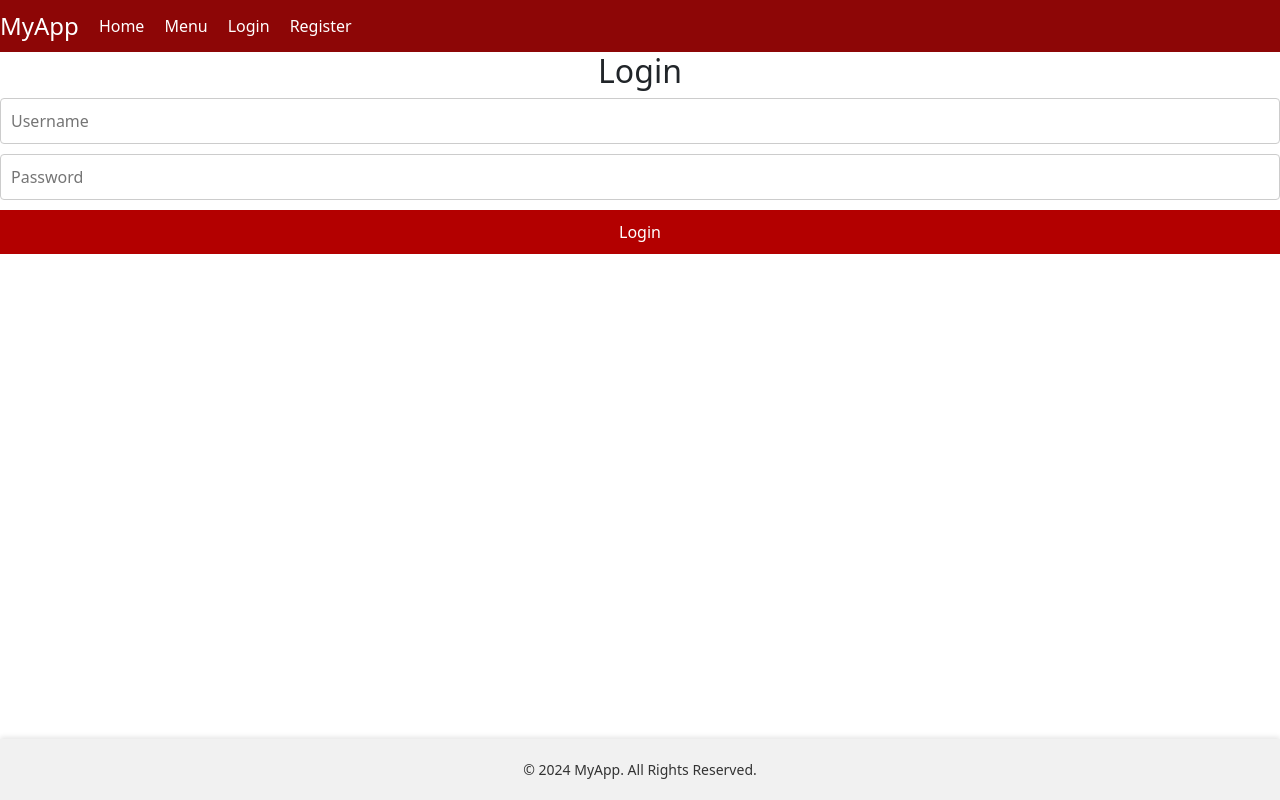
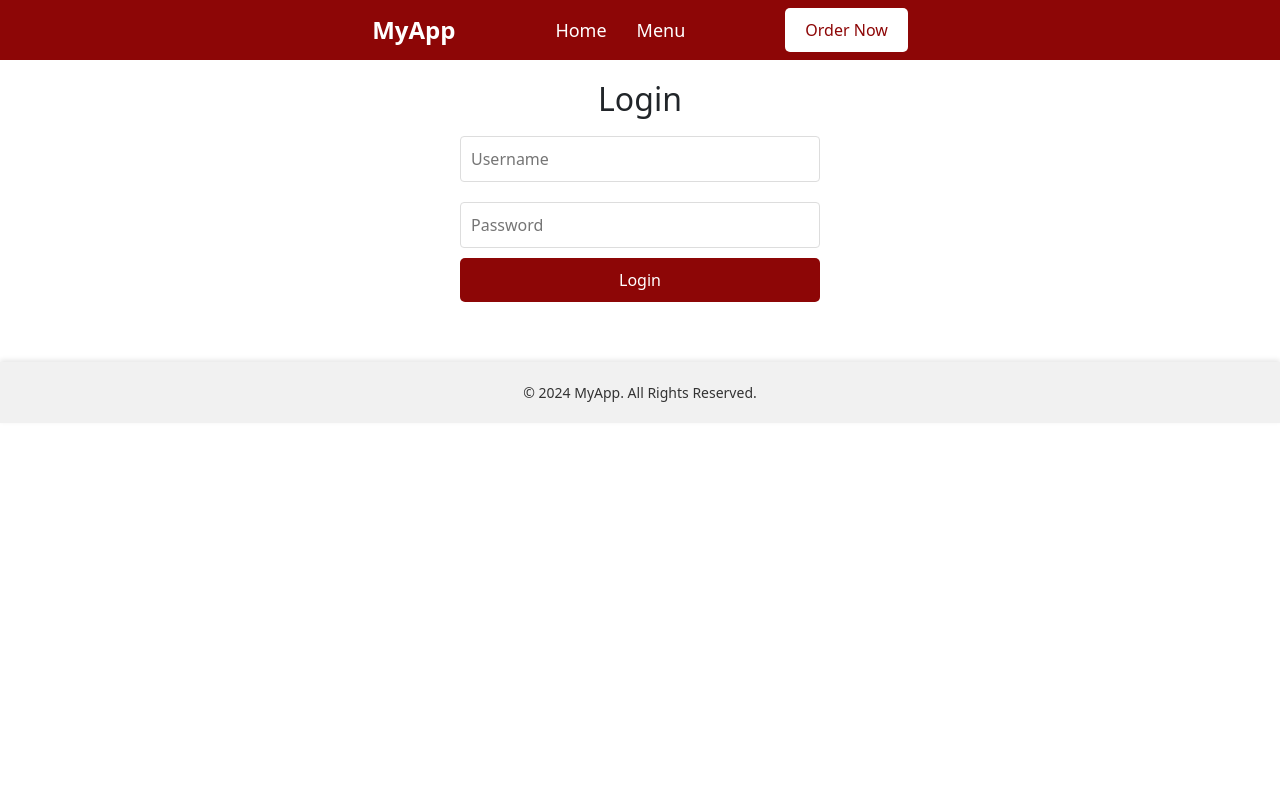
Before and after one commit to argeldan28/restaurant-frontend, a React (Create React App) app: page /login in a window 1280 px wide. Built offline with nearby package versions, Linux system fonts and the light colour scheme.

Commit message:
Navbar modificato

```diff
--- a/src/App.css
+++ b/src/App.css
@@ -8,18 +8,6 @@ h2 {
   color: #b30000;
 }
 
-button {
-  background-color: #b30000;
-  color: white;
-  border: none;
-  padding: 10px 20px;
-  cursor: pointer;
-}
-
-button:hover {
-  background-color: #ff4d4d;
-}
-
 input {
   padding: 10px;
   margin: 10px 0;
--- a/src/components/Footer.css
+++ b/src/components/Footer.css
@@ -2,7 +2,7 @@
     background-color: #f1f1f1; /* Light gray background */
     padding: 20px; /* Padding */
     text-align: center; /* Center text */
-    position: fixed; /* Fixed position */
+    position: relative; /* Fixed position */
     bottom: 0; /* Stick to the bottom */
     left: 0;
     width: 100%; /* Full width */
--- a/src/components/Home.js
+++ b/src/components/Home.js
@@ -28,7 +28,7 @@ const Home = () => {
     useEffect(() => {
         const interval = setInterval(nextImage, 3000); // Cambia immagine ogni 3 secondi
         return () => clearInterval(interval); // Pulisci l'intervallo quando il componente viene smontato
-    }, [currentIndex]);
+    }, [nextImage]); // Aggiungi `nextImage` come dipendenza
 
     return (
         <div className="home-container">
--- /dev/null
+++ b/src/components/Login.css
@@ -0,0 +1,57 @@
+/* Login.css */
+
+.login-container {
+    max-width: 400px; /* Larghezza massima del modulo */
+    margin: auto; /* Centra il modulo nella pagina */
+    padding: 20px; /* Padding interno */
+    background-color: #ffffff; /* Colore di sfondo bianco */
+    border-radius: 10px; /* Bordo arrotondato */
+
+}
+
+h2 {
+    text-align: center; /* Centra il titolo */
+    color: #333; /* Colore del testo */
+}
+
+.login-form {
+    display: flex; /* Utilizza flexbox per il layout */
+    flex-direction: column; /* Colonne per i campi del modulo */
+}
+
+.login-input {
+    padding: 10px; /* Padding per i campi input */
+    margin: 10px 0; /* Margine tra i campi */
+    border: 1px solid #ddd; /* Bordo grigio chiaro */
+    border-radius: 5px; /* Bordo arrotondato */
+    font-size: 16px; /* Dimensione del testo */
+}
+
+.login-input:focus {
+    border-color: #007bff; /* Colore del bordo al focus */
+    outline: none; /* Rimuovi il contorno */
+}
+
+.login-button {
+    padding: 10px; /* Padding per il bottone */
+    background-color: #8d0606; /* Colore di sfondo blu */
+    color: white; /* Colore del testo */
+    border: none; /* Nessun bordo */
+    border-radius: 5px; /* Bordo arrotondato */
+    font-size: 16px; /* Dimensione del testo */
+    cursor: pointer; /* Cambia il cursore al passaggio */
+}
+
+.login-button:hover {
+    background-color: #8a0000; /* Colore di sfondo al passaggio */
+}
+
+.error-message {
+    color: red; /* Colore rosso per i messaggi di errore */
+    text-align: center; /* Centra il messaggio */
+}
+
+.success-message {
+    color: green; /* Colore verde per i messaggi di successo */
+    text-align: center; /* Centra il messaggio */
+}
--- a/src/components/Login.js
+++ b/src/components/Login.js
@@ -1,5 +1,6 @@
 import React, { useState } from 'react';
 import axios from 'axios';
+import './Login.css'; // Importa il file CSS per lo stile
 
 const Login = () => {
     const [username, setUsername] = useState('');
@@ -14,34 +15,30 @@ const Login = () => {
                 username,
                 password
             });
-            // Supponiamo che il server ritorni un token JWT
             const token = response.data.token; // Adatta in base alla tua risposta del server
-
-            // Salva il token nel localStorage o in un contesto globale
             localStorage.setItem('token', token);
-            setSuccessMessage('Login effettuato con successo!'); // Messaggio di successo
-            setErrorMessage(''); // Resetta il messaggio di errore
-            // Puoi anche reindirizzare l'utente a una pagina diversa dopo il login
-            // window.location.href = '/home'; // Ad esempio, reindirizza alla homepage
+            setSuccessMessage('Login effettuato con successo!');
+            setErrorMessage('');
         } catch (error) {
             console.error("Login error", error);
-            setErrorMessage('Nome utente o password non corretti.'); // Mostra messaggio di errore
-            setSuccessMessage(''); // Resetta il messaggio di successo
+            setErrorMessage('Nome utente o password non corretti.');
+            setSuccessMessage('');
         }
     }
 
     return (
-        <div>
+        <div className="login-container">
             <h2>Login</h2>
-            {errorMessage && <p style={{ color: 'red' }}>{errorMessage}</p>} {/* Mostra messaggio di errore */}
-            {successMessage && <p style={{ color: 'green' }}>{successMessage}</p>} {/* Mostra messaggio di successo */}
-            <form onSubmit={handleLogin}>
+            {errorMessage && <p className="error-message">{errorMessage}</p>}
+            {successMessage && <p className="success-message">{successMessage}</p>}
+            <form onSubmit={handleLogin} className="login-form">
                 <input
                     type="text"
                     placeholder="Username"
                     onChange={(e) => setUsername(e.target.value)}
                     value={username}
                     required
+                    className="login-input"
                 />
                 <input
                     type="password"
@@ -49,8 +46,9 @@ const Login = () => {
                     onChange={(e) => setPassword(e.target.value)}
                     value={password}
                     required
+                    className="login-input"
                 />
-                <button type="submit">Login</button>
+                <button type="submit" className="login-button">Login</button>
             </form>
         </div>
     );
--- /dev/null
+++ b/src/components/Modal.css
@@ -0,0 +1,53 @@
+.modal-overlay {
+    position: fixed;
+    top: 0;
+    left: 0;
+    width: 100vw;
+    height: 100vh;
+    background-color: rgba(114, 114, 114, 0.5); /* Sfondo semi-trasparente */
+    display: flex;
+    justify-content: center;
+    align-items: center;
+    z-index: 1000;
+}
+
+.modal-content {
+    background-color: rgb(255, 255, 255) !important; /* Colore bianco */
+    padding: 20px;
+    border-radius: 10px;
+    max-width: 500px;
+    width: 100%;
+    box-shadow: 0 5px 15px rgba(0, 0, 0, 0.3);
+    position: relative;
+}
+
+.close-modal {
+    position: absolute;
+    top: 10px;
+    right: 10px;
+    font-size: 24px;
+    cursor: pointer;
+}
+
+.modal-forms {
+    display: flex;
+    justify-content: space-between;
+}
+
+.modal-forms > * {
+    width: 48%;
+}
+
+.toggle-button{
+    padding: 10px; /* Padding per il bottone */
+    background-color: #8d0606; /* Colore di sfondo blu */
+    color: white; /* Colore del testo */
+    border: none; /* Nessun bordo */
+    border-radius: 5px; /* Bordo arrotondato */
+    font-size: 16px; /* Dimensione del testo */
+    cursor: pointer; /* Cambia il cursore al passaggio */
+}
+
+.toggle-button:hover{
+    background-color: #8a0000;
+}
--- /dev/null
+++ b/src/components/Modal.js
@@ -0,0 +1,36 @@
+import React, { useState } from 'react';
+import './Modal.css'; // Stile del modal
+import Login from './Login'; // Importa il componente Login
+import Register from './Register'; // Importa il componente Register
+
+const Modal = ({ closeModal }) => {
+    const [isLogin, setIsLogin] = useState(true); // Stato per gestire la visualizzazione del login o della registrazione
+
+    const toggleForm = () => {
+        setIsLogin(!isLogin); // Cambia tra login e registrazione
+    };
+
+    return (
+        <div className="modal-overlay" onClick={closeModal}>
+            <div className="modal-content" onClick={(e) => e.stopPropagation()}>
+                <span className="close-modal" onClick={closeModal}>&times;</span>
+                {/* <h2>{isLogin ? 'Login' : 'Registrati'}</h2> */}
+
+                {/* Mostra Login o Register a seconda dello stato */}
+                <div className="modal-forms">
+                    {isLogin ? <Login /> : <Register />}
+                </div>
+
+                {/* Pulsante per passare tra Login e Register */}
+                <p>
+                    {isLogin ? 'Non hai un account? ' : 'Hai già un account? '}
+                    <button className="toggle-button" onClick={toggleForm}>
+                        {isLogin ? 'Registrati' : 'Login'}
+                    </button>
+                </p>
+            </div>
+        </div>
+    );
+};
+
+export default Modal;
--- a/src/components/Navbar.css
+++ b/src/components/Navbar.css
@@ -1,44 +1,68 @@
-/* Navbar.css */
-
+/* Stile generale del navbar */
 .navbar {
-    background-color: #8d0606; /* Bootstrap primary color */
-    padding: 10px 20px; /* Padding */
-    position: sticky; /* Enable sticky positioning */
-    top: 0; /* Stick to the top of the viewport */
-    z-index: 1000; /* Ensure it is above other content */
+    background-color: #8d0606; /* Colore di sfondo */
+    padding: 10px 20px;
+    position: sticky; /* Resta fisso in cima quando si scorre */
+    top: 0;
+    z-index: 1000; /* Sopra gli altri elementi */
+    width: 100%;
 }
 
+/* Contenitore del navbar */
 .navbar-container {
     display: flex;
-    justify-content: space-between; /* Space between logo and menu */
-    align-items: center; /* Center items vertically */
+    justify-content: space-between; /* Spaziatura tra logo, menu e pulsante */
+    align-items: center; /* Allinea verticalmente gli elementi */
+    max-width: 1200px; /* Larghezza massima */
+    margin: 0 auto; /* Centra il contenuto */
 }
 
+/* Logo a sinistra */
 .navbar-logo {
-    color: white; /* Logo color */
-    font-size: 24px; /* Logo font size */
-    text-decoration: none; /* Remove underline */
+    color: white;
+    font-size: 24px;
+    text-decoration: none;
+    font-weight: bold;
+    margin-right: 100px;
 }
 
+/* Menu centrale */
 .navbar-menu {
-    list-style: none; /* Remove bullets */
-    display: flex; /* Display items in a row */
-    margin: 0; /* Remove default margin */
-    padding: 0; /* Remove default padding */
-    justify-content: center; /* Center the list items horizontally */
-    flex-grow: 1; /* Allow menu to take available space */
+    list-style: none;
+    display: flex;
+    gap: 30px; /* Spazio tra i link */
+    margin: 0;
+    padding: 0;
 }
 
 .navbar-menu li {
-    margin-left: 20px; /* Space between menu items */
+    list-style: none;
 }
 
 .navbar-link {
-    color: white; /* Link color */
-    text-decoration: none; /* Remove underline */
-    transition: color 0.3s; /* Smooth color transition */
+    color: white;
+    text-decoration: none;
+    font-size: 18px;
+    transition: color 0.3s ease-in-out;
 }
 
 .navbar-link:hover {
-    color: #eeadad; /* Darker blue on hover */
+    color: #ffd700; /* Colore del testo al passaggio */
 }
+
+/* Pulsante Order Now a destra */
+.order-now-btn {
+    padding: 10px 20px;
+    background-color: white;
+    color: #8d0606;
+    border: none;
+    border-radius: 5px;
+    cursor: pointer;
+    margin-left: 100px;
+    transition: background-color 0.3s ease-in-out, color 0.3s ease-in-out;
+}
+
+.order-now-btn:hover {
+    background-color: #660606;
+    color: white;
+}
--- a/src/components/Navbar.js
+++ b/src/components/Navbar.js
@@ -1,12 +1,27 @@
-import React from 'react';
+import React, { useState } from 'react';
 import { Link } from 'react-router-dom';
-import './Navbar.css'; // Create a Navbar CSS file for styling
+import './Navbar.css'; // Stile per il componente Navbar
+import Modal from './Modal'; // Importa il componente Modal
 
 const Navbar = () => {
+    const [isModalOpen, setIsModalOpen] = useState(false);
+
+    const openModal = () => {
+        setIsModalOpen(true);
+    };
+
+    const closeModal = () => {
+        setIsModalOpen(false);
+    };
+
     return (
+        <>
             <nav className="navbar">
                 <div className="navbar-container">
+                    {/* Logo a sinistra */}
                     <Link to="/" className="navbar-logo">MyApp</Link>
+
+                    {/* Link centrati */}
                     <ul className="navbar-menu">
                         <li>
                             <Link to="/" className="navbar-link">Home</Link>
@@ -14,15 +29,16 @@ const Navbar = () => {
                         <li>
                             <Link to="/menu" className="navbar-link">Menu</Link>
                         </li>
-                    <li>
-                        <Link to="/login" className="navbar-link">Login</Link>
-                    </li>
-                    <li>
-                        <Link to="/register" className="navbar-link">Register</Link>
-                    </li>
                     </ul>
+
+                    {/* Pulsante Order Now a destra */}
+                    <button onClick={openModal} className="order-now-btn">Order Now</button>
                 </div>
             </nav>
+
+            {/* Modal */}
+            {isModalOpen && <Modal closeModal={closeModal} />}
+        </>
     );
 };
 
--- a/src/components/Register.css
+++ b/src/components/Register.css
@@ -4,7 +4,6 @@
     max-width: 400px;
     margin: auto;
     padding: 20px;
-    border: 1px solid #ccc;
     border-radius: 5px;
     background-color: #f9f9f9; /* Light background color */
     box-shadow: 0 4px 10px rgba(0, 0, 0, 0.1); /* Subtle shadow */
@@ -26,7 +25,6 @@ input[type="password"] {
     width: 100%;
     padding: 10px;
     margin-bottom: 10px;
-    border: 1px solid #ccc; /* Border color */
     border-radius: 4px; /* Rounded corners */
     transition: border-color 0.3s; /* Smooth transition for focus */
 }
--- a/src/components/Register.js
+++ b/src/components/Register.js
@@ -66,7 +66,7 @@ const Register = () => {
     }
 
     return (
-        <div style={{ maxWidth: '400px', margin: 'auto', padding: '20px', border: '1px solid #ccc', borderRadius: '5px' }}>
+        <div style={{ maxWidth: '400px', margin: 'auto', padding: '20px', borderRadius: '5px' }}>
             <h2>Registrazione</h2>
             {errorMessage && <p style={{ color: 'red', fontSize: '12px' }}>{errorMessage}</p>} {/* Show error message */}
             {successMessage && <p style={{ color: 'green', fontSize: '12px' }}>{successMessage}</p>} {/* Show success message */}
```
Also changed, not shown: src/components/Home.css (+0 -13 lines). Lines whose indentation alone changed are shown as unchanged.
